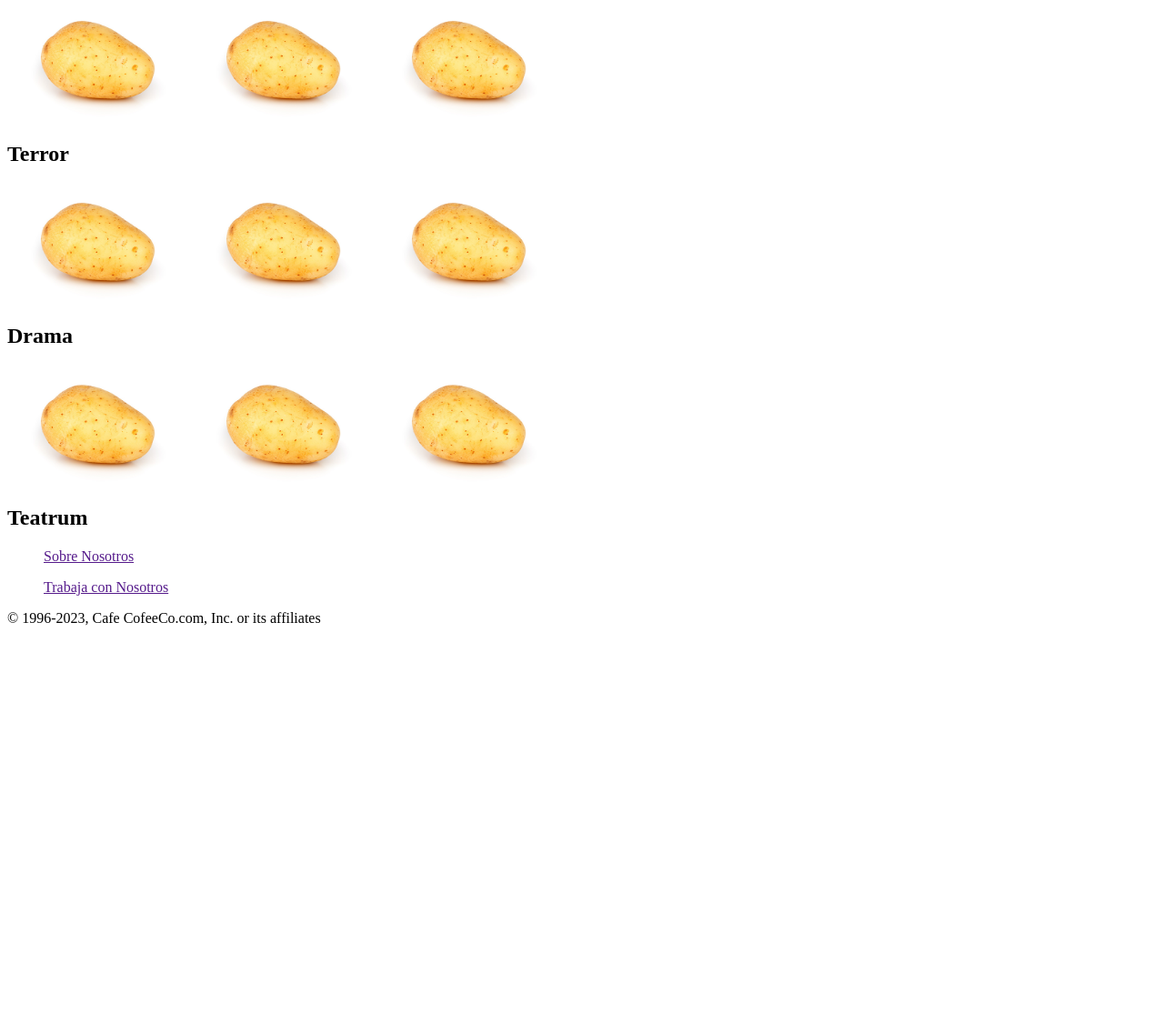
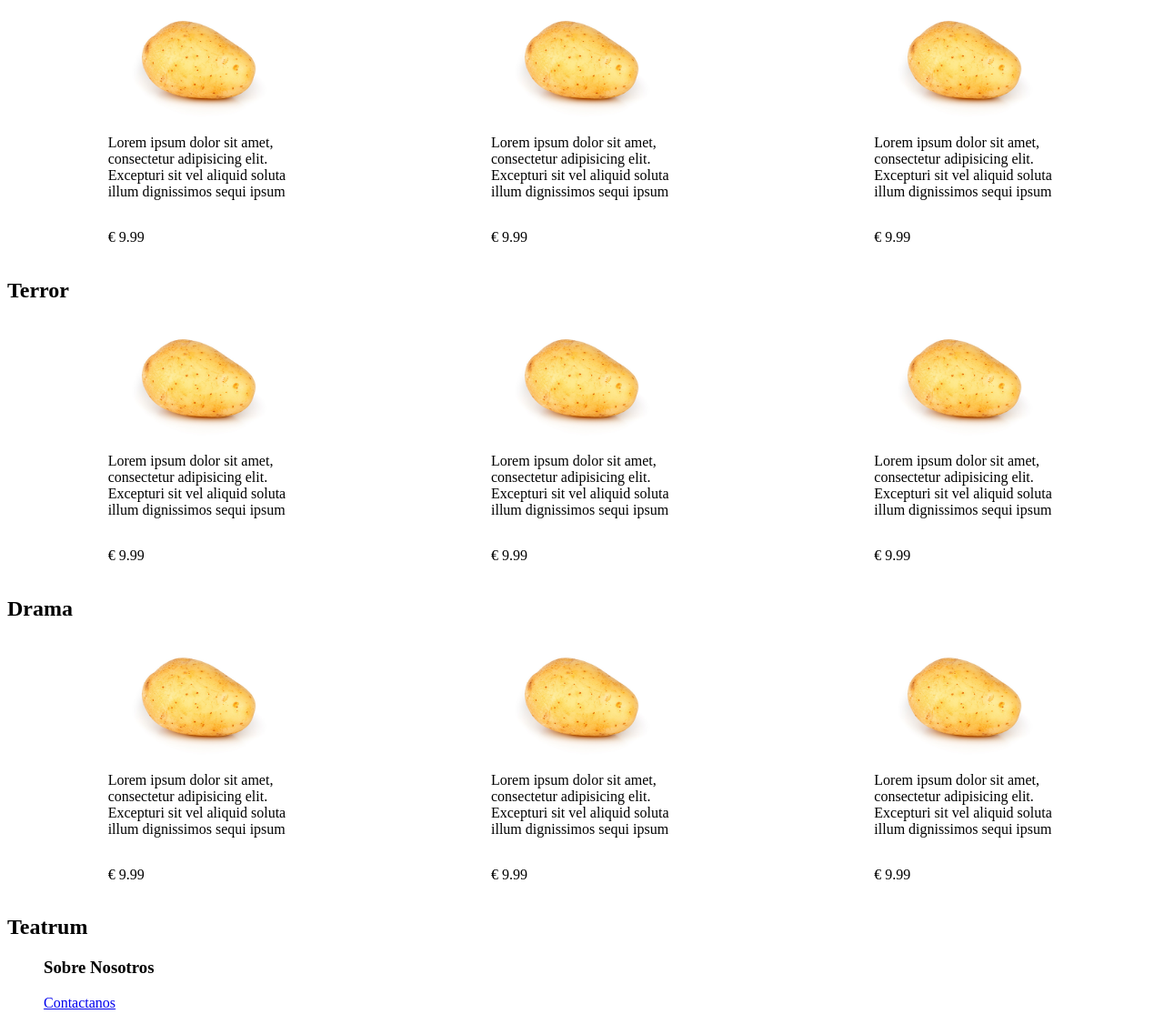
Before and after one commit to nikyuher/TeatroDigital, a plain HTML site: page Index.html in a window 1280 px wide. Shown: the part 556-1671 px from the top of the page at 91% size. Before the commit the page ends 1261 px from the top, so only its background shows below. Drawn offline with Linux system fonts and the light colour scheme.

Commit message:
Acomodando contenido en cuadros ordenados

```diff
--- a/Index.html
+++ b/Index.html
@@ -32,30 +32,100 @@
             </section>
             <section>
                 <h2>Comedia</h2>
+                <div class="contCategorias">
+                    <div class="cajaIndex">
                         <img src="imagenes/patata2.png" width="200px">
+                        <p>Lorem ipsum dolor sit amet, consectetur adipisicing elit. Excepturi sit vel aliquid soluta
+                            illum
+                            dignissimos sequi ipsum
+                        </p>
+                        <p>€ 9.99</p>
+                    </div>
+                    <div class="cajaIndex">
                         <img src="imagenes/patata2.png" width="200px">
+                        <p>Lorem ipsum dolor sit amet, consectetur adipisicing elit. Excepturi sit vel aliquid soluta
+                            illum
+                            dignissimos sequi ipsum
+                        </p>
+                        <p>€ 9.99</p>
+                    </div>
+                    <div class="cajaIndex">
                         <img src="imagenes/patata2.png" width="200px">
+                        <p>Lorem ipsum dolor sit amet, consectetur adipisicing elit. Excepturi sit vel aliquid soluta
+                            illum
+                            dignissimos sequi ipsum
+                        </p>
+                        <p>€ 9.99</p>
+                    </div>
+                </div>
             </section>
             <section>
                 <h2>Terror</h2>
+                <div class="contCategorias">
+                    <div class="cajaIndex">
                         <img src="imagenes/patata2.png" width="200px">
+                        <p>Lorem ipsum dolor sit amet, consectetur adipisicing elit. Excepturi sit vel aliquid soluta
+                            illum
+                            dignissimos sequi ipsum
+                        </p>
+                        <p>€ 9.99</p>
+                    </div>
+                    <div class="cajaIndex">
                         <img src="imagenes/patata2.png" width="200px">
+                        <p>Lorem ipsum dolor sit amet, consectetur adipisicing elit. Excepturi sit vel aliquid soluta
+                            illum
+                            dignissimos sequi ipsum
+                        </p>
+                        <p>€ 9.99</p>
+                    </div>
+                    <div class="cajaIndex">
                         <img src="imagenes/patata2.png" width="200px">
+                        <p>Lorem ipsum dolor sit amet, consectetur adipisicing elit. Excepturi sit vel aliquid soluta
+                            illum
+                            dignissimos sequi ipsum
+                        </p>
+                        <p>€ 9.99</p>
+                    </div>
+                </div>
             </section>
             <section>
                 <h2>Drama</h2>
+                <div class="contCategorias">
+                    <div class="cajaIndex">
                         <img src="imagenes/patata2.png" width="200px">
+                        <p>Lorem ipsum dolor sit amet, consectetur adipisicing elit. Excepturi sit vel aliquid soluta
+                            illum
+                            dignissimos sequi ipsum
+                        </p>
+                        <p>€ 9.99</p>
+                    </div>
+                    <div class="cajaIndex">
                         <img src="imagenes/patata2.png" width="200px">
+                        <p>Lorem ipsum dolor sit amet, consectetur adipisicing elit. Excepturi sit vel aliquid soluta
+                            illum
+                            dignissimos sequi ipsum
+                        </p>
+                        <p>€ 9.99</p>
+                    </div>
+                    <div class="cajaIndex">
                         <img src="imagenes/patata2.png" width="200px">
+                        <p>Lorem ipsum dolor sit amet, consectetur adipisicing elit. Excepturi sit vel aliquid soluta
+                            illum
+                            dignissimos sequi ipsum
+                        </p>
+                        <p>€ 9.99</p>
+                    </div>
+                </div>
             </section>
-
         </article>
     </main>
     <footer>
         <h2>Teatrum</h2>
         <nav>
-            <ul><a href="">Sobre Nosotros</a></ul>
-            <ul><a href="">Trabaja con Nosotros</a></ul>
+            <ul>
+                <h3>Sobre Nosotros</h3>
+            </ul>
+            <ul><a href="paginas/aboutUs.html">Contactanos</a></ul>
         </nav>
         <p>© 1996-2023, Cafe CofeeCo.com, Inc. or its affiliates</p>
     </footer>
--- a/style/style.css
+++ b/style/style.css
@@ -8,3 +8,12 @@
     color: white;
     text-decoration: none;
 }
+.contCategorias{
+    display: flex;
+    justify-content:space-around ;
+}
+.cajaIndex{
+    display: flex;
+    flex-wrap: wrap;
+    width: 200px;
+}
```
Lines whose indentation alone changed are shown as unchanged.
